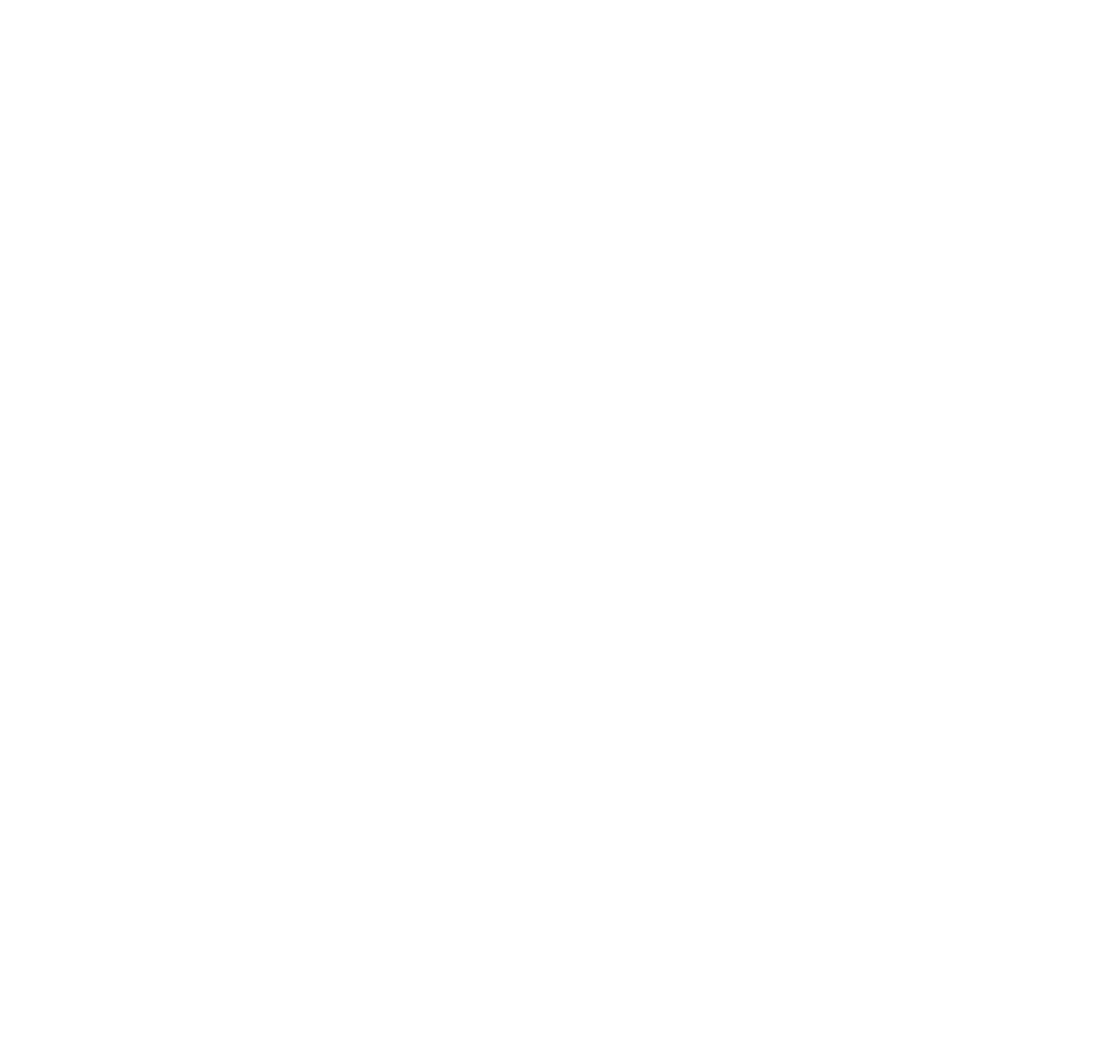
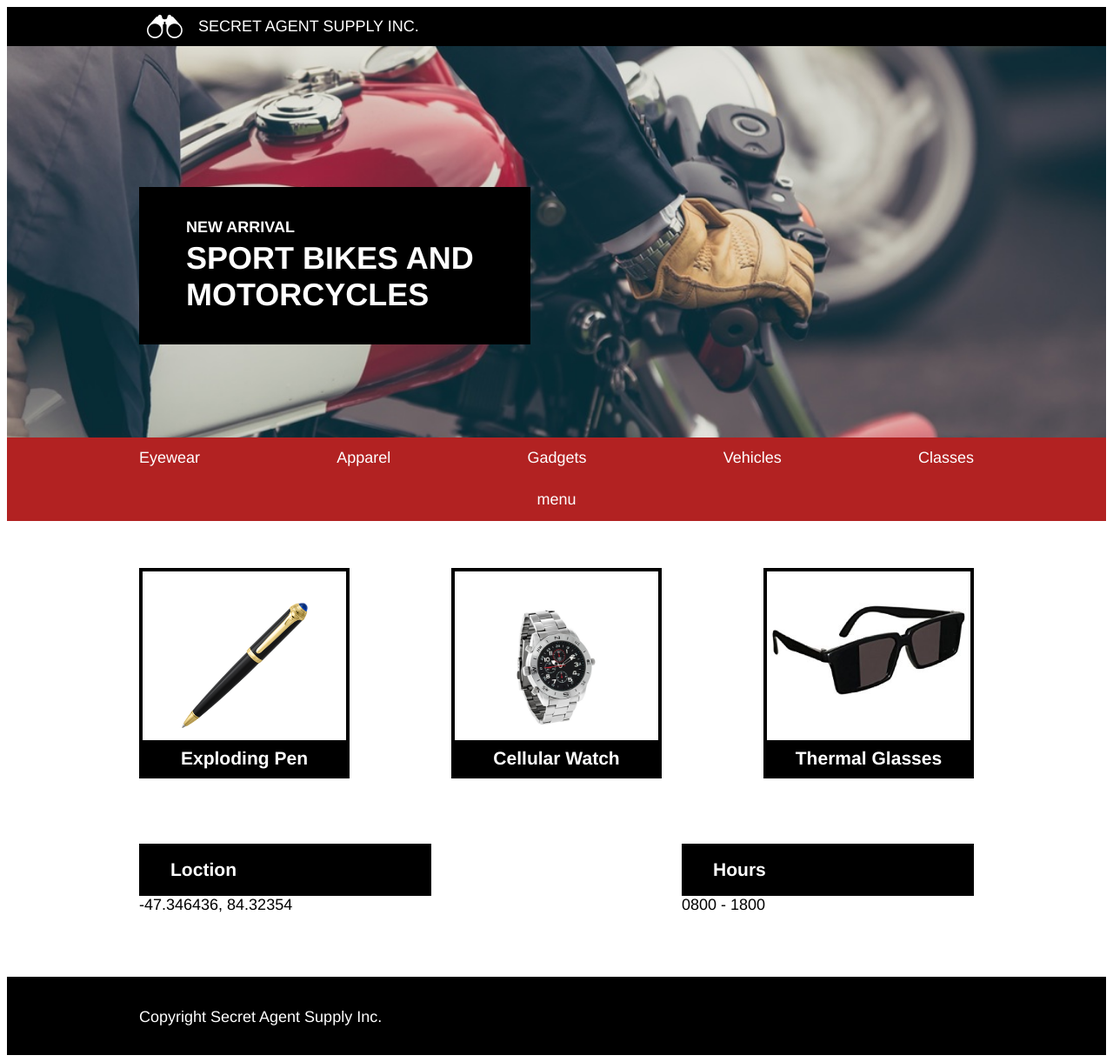
Before and after one commit to TimurSivakov/SecretAgentSupply, a plain HTML site: page index.html in a window 1280 px wide. Shown: the whole page at 87% size. Before the commit the page ends 800 px from the top, so only its background shows below. Drawn offline with Linux system fonts and the light colour scheme.

Commit message:
laptop and mobile version

```diff
--- a/index.html
+++ b/index.html
@@ -7,5 +7,85 @@
   </head>
   <body>
 
+    <!-- Header part -->
+
+    <header>
+      <div class="header-container">
+        <img src="./resources/images/logo.png" alt="binoculars image">
+        <p>Secret agent supply inc.</p>
+      </div>
+    </header>
+
+    <!-- Main banner -->
+    <div class="main-banner">
+      <div class="container">
+        <div class="main-banner-container">
+          <h2>New Arrival</h2>
+          <h1>Sport Bikes and Motorcycles</h1>
+        </div>
+      </div>
+    </div>
+
+    <!-- Navigation part -->
+
+    <div class="navigation">
+      <nav class="a">
+        <span><a href="#">Eyewear</a></span>
+        <span><a href="#">Apparel</a></span>
+        <span><a href="#">Gadgets</a></span>
+        <span><a href="#">Vehicles</a></span>
+        <span><a href="#">Classes</a></span>
+      </nav>
+    </div>
+    <div class="navigation2">
+      <nav class="b">
+        <span><a href="#">menu</a></span>
+      </nav>
+    </div>
+
+    <!-- Product grid -->
+
+    <div class="plate">
+      <div class="product-container">
+        <div class="product-item">
+          <!-- <div class="product-image"> -->
+            <img src="./resources/images/pen.png" alt="pen">
+          <!-- </div>           -->
+          <h3>Exploding Pen</h3>
+        </div>
+        <div class="product-item">
+          <img src="./resources/images/watch.png" alt="watch">
+          <h3>Cellular Watch</h3>
+        </div>
+        <div class="product-item3">
+          <!-- <div class="image"> -->
+            <img src="./resources/images/glasses.png" alt="glasses">
+          <!-- </div>           -->
+          <h3>Thermal Glasses</h3>
+        </div>
+      </div>
+    </div>
+
+     <!-- Location and hours section -->
+
+    <div class="location-hours-container">
+      <div class="location-hours-item">
+        <h3>Loction</h3>
+        <p>-47.346436, 84.32354</p>
+      </div>
+      <div class="location-hours-item">
+        <h3>Hours</h3>
+        <p>0800 - 1800</p>
+      </div>
+    </div>
+
+    <!-- Footer -->
+
+
+    <div class="footer">
+      <div class="footer-details">
+        <p>Copyright Secret Agent Supply Inc.</p>
+      </div>
+    </div>
   </body>
 </html>
--- a/resources/css/style.css
+++ b/resources/css/style.css
@@ -0,0 +1,235 @@
+/* main css */
+
+html {
+  font-size: 18px;
+  margin: auto;
+  font-family: helvetica;
+  color: white;
+}
+
+/* header css */
+
+header {
+  background-color: black;
+}
+
+.header-container {
+  display: flex;
+  align-items: center;
+  width: 960px;
+  margin: auto;
+}
+
+header img {
+  height: 1.5rem;
+  margin-left: 0.5rem;
+}
+
+header p {
+  font-size: 1rem;
+  margin-top: 0.66rem;
+  margin-bottom: 0.66rem;
+  margin-left: 1rem;
+  text-transform: uppercase;
+}
+
+/* main banner */
+
+.main-banner {
+  background-image: url('../images/moto.jpeg');
+  height: 25rem;
+  background-repeat: no-repeat;
+  background-size: cover;
+  background-position: center;
+}
+
+.main-banner-container {
+  background-color: black;
+  display: inline-block;
+  width: 25rem;
+  margin-top: 9rem;
+}
+
+.container {
+  width: 960px;
+  margin: auto;
+  text-transform: uppercase;
+
+}
+
+.main-banner-container h2 {
+  font-size: 1rem;
+  font-weight: bold;
+  margin: 2rem 0rem 0.25rem 3rem;
+}
+
+.main-banner-container h1 {
+  font-size: 2rem;
+  font-weight: bold;
+  margin: 0rem 0rem 2rem 3rem;
+}
+
+.navigation {
+  background-color: firebrick;
+}
+
+.navigation2 {
+  background-color: firebrick;
+}
+
+
+.navigation nav {
+  width: 960px;
+  margin: auto;
+  display: flex;
+  justify-content: space-between;
+  padding-top: 0.75rem;
+  padding-bottom: 0.75rem;
+}
+
+.navigation2 nav {
+  width: 960px;
+  margin: auto;
+  display: flex;
+  justify-content: center;
+  padding-top: 0.75rem;
+  padding-bottom: 0.75rem;
+}
+
+nav a {
+  color: white;
+  text-decoration: none;
+}
+
+/* product grid */
+
+
+.product-container {
+  display: flex;
+  width: 960px;
+  justify-content: space-between;
+  margin: auto;
+  margin-top: 3rem;
+}
+
+.product-item {
+  width: 30%;
+  border: 4px solid black;
+  height: 13rem;
+  width: 13rem;
+  text-align: center;
+}
+
+.product-item img {
+  height: 8rem;
+  padding-top: 2rem;
+}
+.product-item h3 {
+  background-color: black;
+  padding-top: 0.5rem;
+  padding-bottom: 0.5rem;
+  margin-top: 0.5rem;
+  margin-bottom: 0rem;
+}
+
+ .product-item3 {
+  width: 30%;
+  border: 4px solid black;
+  height: 13rem;
+  width: 13rem;
+  text-align: center;
+}
+
+.product-item3 img {
+  height: 6rem;
+  width: auto;
+  padding-top: 2rem;
+}
+.product-item3 h3 {
+  background-color: black;
+  padding-top: 0.5rem;
+  padding-bottom: 0.5rem;
+  margin-top: 2.5rem;
+  margin-bottom: 0rem;
+}
+
+/* location and hours */
+
+.location-hours-container {
+  display: flex;
+  justify-content: space-between;
+  margin: auto;
+  width: 960px;
+}
+
+.location-hours-item {
+  width: 35%;
+  margin-top: 3rem;
+}
+
+.location-hours-item h3 {
+  background-color: black;
+  padding: 1rem 0rem 1rem 2rem;
+  margin-bottom: 0rem;
+}
+
+.location-hours-item p {
+  color: black;
+  margin-top: 0rem;
+  margin-bottom: 0rem;
+}
+
+.footer {
+  background-color: black;
+  margin-top: 4rem;
+}
+
+.footer-details {
+  height: 5rem;
+  text-align: left;
+  margin: auto;
+  width: 960px;
+}
+
+.footer-details  p {
+  align-items: center;
+  padding-top: 2rem;
+}
+
+/* media queries */
+
+@media only screen and (max-width: 1024px){
+    .main-banner-container h1 {
+      font-size: 1rem;
+    }
+
+    .navigation {
+      display: none;
+    }
+
+    .navigation2 {
+      display: block;
+    }
+
+    .product-item {
+      width: 47%;
+    }
+
+    .product-item3 {
+      display: none;
+    }
+
+    /* .location-hours-container h3 {
+      width: 35%;
+    }
+} */
+
+@media only screen and (min-width: 1025px) {
+  .navigation1 {
+    display: block;
+  }
+
+  .navigation2 {
+    display: none;
+  }
+}
```
Also changed, not shown: resources/images/Secret Agent Supply Inc..html (added, +74 -0 lines), 2 other files.
